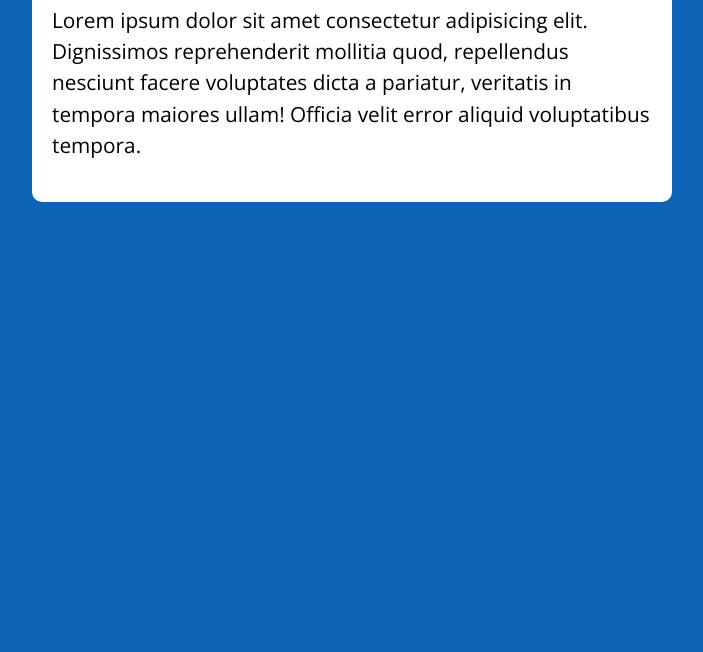
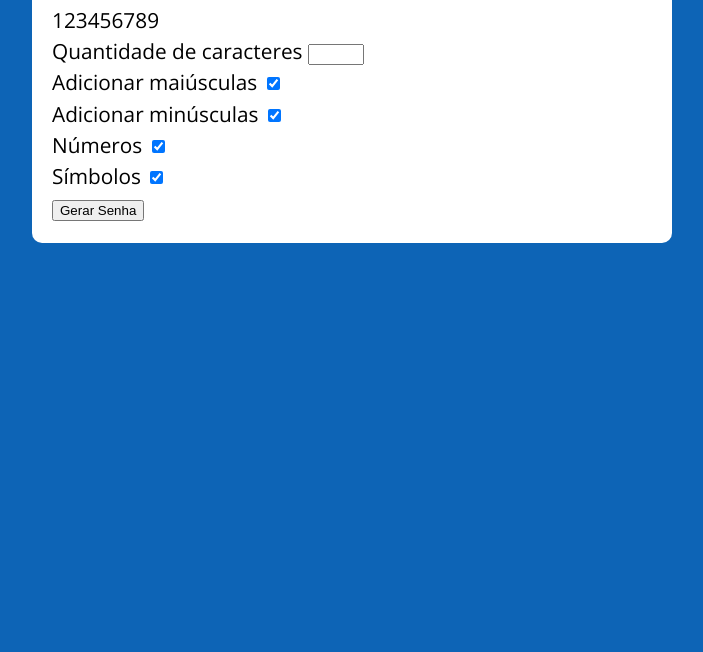
Before and after one commit to gustarabelo/GeradorSenha, a website built with webpack: page public/index.html in a window 1280 px wide. Shown: the part 148-800 px from the top of the page, without its empty margins (288-991 px from the left). Built offline with nearby package versions, Linux system fonts and the light colour scheme.

Commit message:
Finalizando HTML

```diff
--- a/public/index.html
+++ b/public/index.html
@@ -8,15 +8,24 @@
 
   <body>
     <section class="container">
-      <h1>Lorem ipsum dolor sit amet</h1>
-      <p>
-        Lorem ipsum dolor sit amet consectetur adipisicing elit. Dignissimos
-        reprehenderit mollitia quod, repellendus nesciunt facere voluptates
-        dicta a pariatur, veritatis in tempora maiores ullam! Officia velit
-        error aliquid voluptatibus tempora.
-      </p>
+      <h1>Gerador de Senhas</h1>
+
+      <div class="senha-gerada">123456789</div>
+
+      <form action="#">
+        <label for="">Quantidade de caracteres</label>
+        <input type="number" min="1" max="50" /><br />
+        <label for="">Adicionar maiúsculas</label>
+        <input type="checkbox" class="chk-maiusculas" checked /><br />
+        <label for="">Adicionar minúsculas</label>
+        <input type="checkbox" class="chk-maiusculas" checked /><br />
+        <label for="">Números</label>
+        <input type="checkbox" class="chk-maiusculas" checked /><br />
+        <label for="">Símbolos</label>
+        <input type="checkbox" class="chk-maiusculas" checked /><br />
+        <button class="gerar-senha">Gerar Senha</button>
+      </form>
     </section>
-
     <script src="./assets/js/bundle.js"></script>
   </body>
 </html>
--- a/src/assets/css/style.css
+++ b/src/assets/css/style.css
@@ -31,7 +31,7 @@ body {
     border-radius: 10px;
 }
 
-form input,
+/* form input,
 form label,
 form button {
     display: block;
@@ -62,4 +62,4 @@ form button {
 
 form button:hover{
     background: var(--primary-color-darker);
-}
+} */
```
